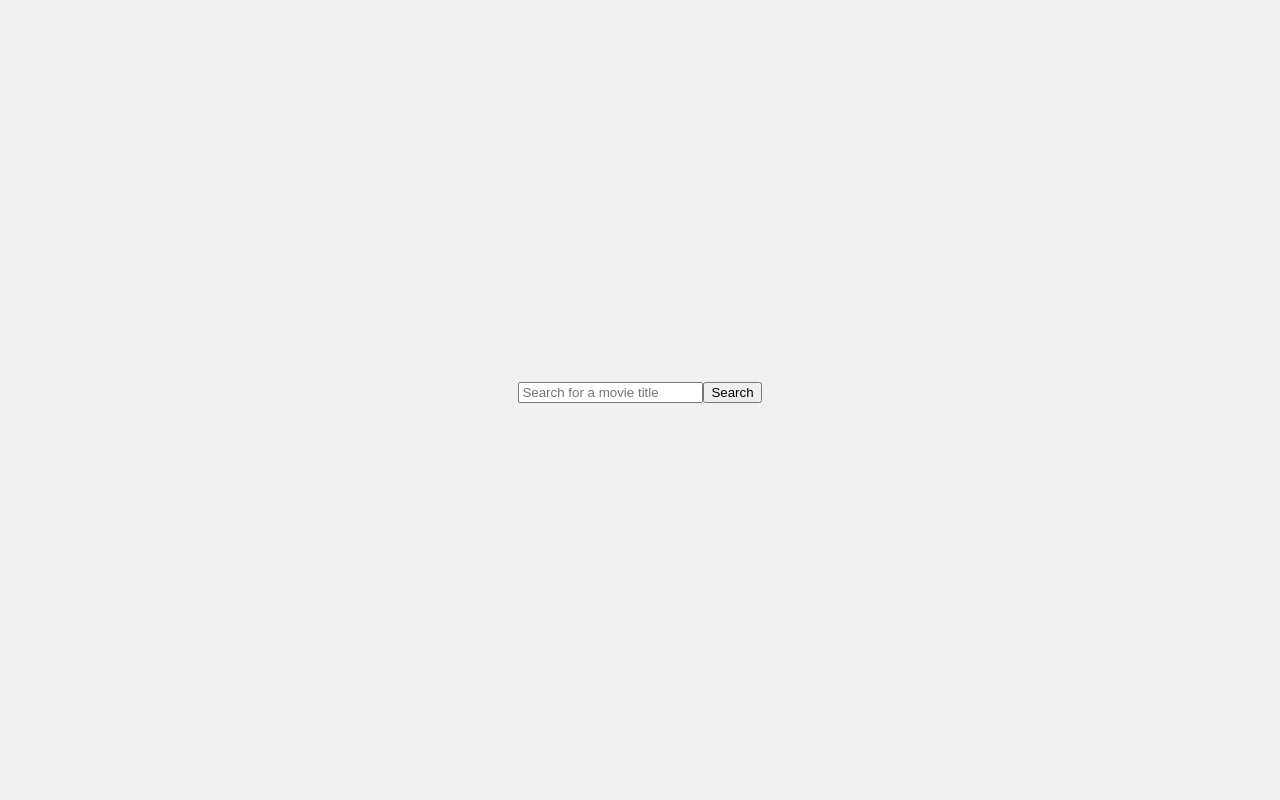
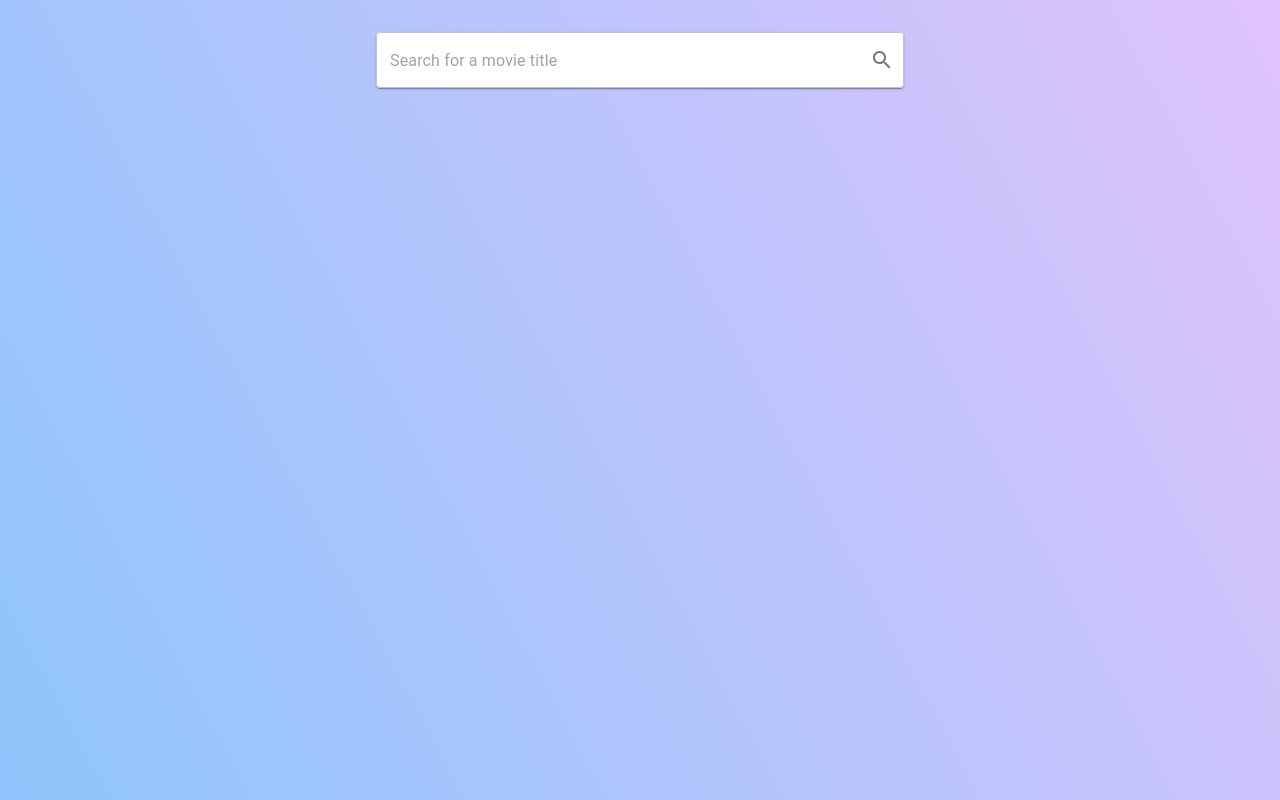
Before and after one commit to tholene/omdb-react-app, a React (Create React App) app: page / in a window 1280 px wide. Built offline with nearby package versions, Linux system fonts and the light colour scheme.

Commit message:
Style Movie List

```diff
--- a/package.json
+++ b/package.json
@@ -5,6 +5,8 @@
   "dependencies": {
     "@emotion/react": "^11.11.4",
     "@emotion/styled": "^11.11.5",
+    "@mui/icons-material": "^5.15.15",
+    "@mui/lab": "^5.0.0-alpha.170",
     "@mui/material": "^5.15.15",
     "@tanstack/react-query": "^5.29.0",
     "@testing-library/jest-dom": "^5.14.1",
--- a/src/App.tsx
+++ b/src/App.tsx
@@ -1,16 +1,9 @@
 import React from "react";
-import styled from "@emotion/styled";
-import {RouterProvider} from "react-router-dom";
-import {router} from "./router";
-import {QueryClient, QueryClientProvider} from "@tanstack/react-query";
+import { RouterProvider } from "react-router-dom";
+import { router } from "./router";
+import { QueryClient, QueryClientProvider } from "@tanstack/react-query";
+import { AppContainer } from "./feature/common/component/AppContainer";
 
-const AppContainer = styled.div`
-    display: flex;
-    justify-content: center;
-    align-items: center;
-    height: 100vh;
-    background-color: #f0f0f0;
-`;
 
 const queryClient = new QueryClient();
 
@@ -18,7 +11,7 @@ function App() {
   return (
     <AppContainer>
       <QueryClientProvider client={queryClient}>
-                <RouterProvider router={router}/>
+        <RouterProvider router={router} />
       </QueryClientProvider>
     </AppContainer>
   );
--- /dev/null
+++ b/src/feature/common/component/AppContainer.tsx
@@ -0,0 +1,22 @@
+import { FC, PropsWithChildren } from "react";
+import { Container } from "@mui/material";
+import styled from "@emotion/styled";
+
+const GradientBackground = styled.div`
+    height: 100vh;
+    width: 100vw;
+    position: fixed;
+    background-color: #8EC5FC;
+    background-image: linear-gradient(62deg, #8EC5FC 0%, #E0C3FC 100%);
+`;
+
+const StyledContainer = styled(Container)`
+    height: 100%;
+    overflow: scroll;
+`;
+
+export const AppContainer: FC<PropsWithChildren> = (props) => (
+  <GradientBackground>
+    <StyledContainer {...props} />
+  </GradientBackground>
+);
--- /dev/null
+++ b/src/feature/common/model/Callback.ts
@@ -0,0 +1 @@
+export type Callback<R = void> = () => R;
--- /dev/null
+++ b/src/feature/common/model/CallbackWith.ts
@@ -0,0 +1 @@
+export type CallbackWith<T, R = void> = (value: T) => R;
--- /dev/null
+++ b/src/feature/movie/movie-list/component/MovieCard.tsx
@@ -0,0 +1,34 @@
+import React, { FC, useState } from "react";
+import { Movie } from "../../model/Movie";
+import { Card, CardMedia } from "@mui/material";
+import { MovieListUtil } from "../util/MovieListUtil";
+import { Link } from "react-router-dom";
+
+type MovieCardProps = {
+  movie: Movie;
+}
+
+const DEFAULT_ELEVATION = 1;
+const HOVER_ELEVATION = 20;
+
+const ROTATION_DEGREES = 5;
+const getRandomRotation = () => Math.floor(Math.random() * (2 * ROTATION_DEGREES + 1)) - ROTATION_DEGREES;
+
+export const MovieCard: FC<MovieCardProps> = ({ movie }) => {
+  const [isHovered, setIsHovered] = useState(false);
+
+  return (
+    <Card elevation={isHovered ? HOVER_ELEVATION : DEFAULT_ELEVATION}
+          sx={{
+            transition: "transform 0.2s",
+            transform: `scale(${isHovered ? 1.1 : 1}) rotate(${isHovered ? getRandomRotation() : 0}deg)`,
+            zIndex: isHovered ? 100 : undefined
+          }}
+          onMouseOver={() => setIsHovered(true)}
+          onMouseOut={() => setIsHovered(false)}>
+      <Link to={MovieListUtil.getDetailsLink(movie)}>
+        <CardMedia src={movie.imageUrl} component="img" alt={movie.title} />
+      </Link>
+    </Card>
+  );
+};
--- /dev/null
+++ b/src/feature/movie/movie-list/component/MovieGrid.tsx
@@ -0,0 +1,20 @@
+import React, { FC } from "react";
+import { Movie } from "../../model/Movie";
+import { Grid } from "@mui/material";
+import { MovieCard } from "./MovieCard";
+import { Masonry } from "@mui/lab";
+
+type MovieGridProps = {
+  movies: Movie[];
+}
+
+export const MovieGrid: FC<MovieGridProps> = ({ movies }) => {
+  return (
+    <Grid item xs={12}>
+      <Masonry columns={{ xs: 1, sm: 3, md: 4, lg: 5 }} spacing={2}>
+        {movies.map((movie) => <MovieCard key={movie.imdbId} movie={movie} />)}
+      </Masonry>
+    </Grid>
+
+  );
+};
--- /dev/null
+++ b/src/feature/movie/movie-list/component/SearchInput.tsx
@@ -0,0 +1,38 @@
+import { IconButton, InputAdornment, OutlinedInput, Paper } from "@mui/material";
+import React, { ChangeEvent, FC, KeyboardEventHandler } from "react";
+import { CallbackWith } from "../../../common/model/CallbackWith";
+import { Search } from "@mui/icons-material";
+
+type SearchInputProps = {
+  value: string;
+  onChange: CallbackWith<ChangeEvent<HTMLInputElement>>;
+  onKeyDown: KeyboardEventHandler<HTMLInputElement>;
+  onSearch: CallbackWith<string>;
+}
+
+export const SearchInput: FC<SearchInputProps> = ({ value, onChange, onKeyDown, onSearch }) => {
+  return (
+    <Paper>
+      <OutlinedInput
+        fullWidth
+        value={value}
+        onChange={onChange}
+        onKeyDown={onKeyDown}
+        id="movie-search"
+        type="text"
+        endAdornment={
+          <InputAdornment position="end">
+            <IconButton
+              aria-label="search for the movie title"
+              onClick={() => onSearch(value)}
+              edge="end"
+            >
+              <Search />
+            </IconButton>
+          </InputAdornment>
+        }
+        placeholder="Search for a movie title"
+      />
+    </Paper>
+  );
+};
--- a/src/feature/movie/movie-list/container/MovieListContainer.tsx
+++ b/src/feature/movie/movie-list/container/MovieListContainer.tsx
@@ -1,59 +1,42 @@
-import { ChangeEvent, FC, KeyboardEventHandler, useCallback, useEffect, useState } from "react";
-import { Link, useSearchParams } from "react-router-dom";
-import { Box } from "@mui/material";
-import { useMovieSearch } from "../hook/useMovieSearch";
-import { MovieListUtil } from "../util/MovieListUtil";
-
-const SEARCH_TERM_PARAM = "q";
+import React, { FC } from "react";
+import { Box, Button, CircularProgress, Grid } from "@mui/material";
+import { useMoviesSearch } from "../hook/useMoviesSearch";
+import { SearchInput } from "../component/SearchInput";
+import { MovieGrid } from "../component/MovieGrid";
 
 export const MovieListContainer: FC = () => {
-  const [searchParams, setSearchParams] = useSearchParams();
-  const [typedSearchTerm, setTypedSearchTerm] = useState<string>("");
-  const searchTerm = searchParams.get(SEARCH_TERM_PARAM) ?? "";
-
-  const { movies, fetchNextPage, hasNextPage, isLoading } = useMovieSearch(searchTerm);
-
-  useEffect(() => {
-    if (searchTerm) {
-      setTypedSearchTerm(searchTerm);
-    }
-  }, []);
-
-  const updateSearchParam = useCallback((query: string) => setSearchParams(
-    new URLSearchParams({ [SEARCH_TERM_PARAM]: query })
-  ), []);
-
-  const handleOnChange = useCallback(
-    (evt: ChangeEvent<HTMLInputElement>) => {
-      const value = evt.target.value.trimStart();
-      setTypedSearchTerm(value);
-    },
-    []
-  );
-
-  const handleOnKeyDown: KeyboardEventHandler<HTMLInputElement> = useCallback((evt) => {
-    if (evt.key === "Enter") {
-      updateSearchParam(typedSearchTerm);
-    }
-  }, [typedSearchTerm, updateSearchParam]);
+  const {
+    value,
+    onChange,
+    onKeyDown,
+    triggerSearch,
+    movies,
+    isLoading,
+    hasNextPage,
+    fetchNextPage
+  } = useMoviesSearch();
 
   return (
-    <Box>
-      <input type="text" placeholder="Search for a movie title" value={typedSearchTerm ?? undefined}
-             onChange={handleOnChange} onKeyDown={handleOnKeyDown} />
+    <Grid container spacing={4} padding={4}>
+      <Grid item xs={6} mx="25%">
+        <SearchInput value={value} onChange={onChange} onKeyDown={onKeyDown}
+                     onSearch={triggerSearch} />
+      </Grid>
 
-      <button onClick={() => updateSearchParam(typedSearchTerm)}>Search</button>
+      <MovieGrid movies={movies} />
 
-      <ul>
-        {movies.map((movie) => (
-          <li key={movie.imdbId}>
-            <Link to={MovieListUtil.getDetailsLink(movie)}>{movie.title}</Link>
-          </li>
-        ))}
-      </ul>
-
-      {isLoading && <p>Loading...</p>}
-      {hasNextPage && !isLoading && <button onClick={fetchNextPage}>Load more</button>}
-    </Box>
+      <Grid item xs={12}>
+        <Box display="flex" justifyContent="center">
+          {isLoading && <CircularProgress />}
+          {hasNextPage && !isLoading &&
+            (
+              <Button variant="contained" disableElevation onClick={fetchNextPage}>
+                Load more
+              </Button>
+            )
+          }
+        </Box>
+      </Grid>
+    </Grid>
   );
 };
--- a/src/feature/movie/movie-list/hook/useMovieSearch.ts
+++ b/src/feature/movie/movie-list/hook/useMoviesQuery.ts
@@ -3,14 +3,14 @@ import { MovieService } from "../../service/MovieService";
 import { useInfiniteQuery } from "@tanstack/react-query";
 import { QueryKey } from "../../../common/model/QueryKey";
 
-type UseMovieSearchHookReturn = {
+export type UseMoviesQueryHookReturn = {
   movies: Movie[];
   fetchNextPage: () => void;
   hasNextPage: boolean;
   isLoading: boolean;
 }
 
-export const useMovieSearch = (query: string): UseMovieSearchHookReturn => {
+export const useMoviesQuery = (query: string): UseMoviesQueryHookReturn => {
   const queryFn = async ({ pageParam = 1 }: {
     pageParam?: number
   }): Promise<Movie[]> => MovieService.queryMovies(query.trim(), pageParam);
--- /dev/null
+++ b/src/feature/movie/movie-list/hook/useMoviesSearch.ts
@@ -0,0 +1,56 @@
+import { useSearchParams } from "react-router-dom";
+import { ChangeEvent, KeyboardEventHandler, useCallback, useEffect, useState } from "react";
+import { useMoviesQuery, UseMoviesQueryHookReturn } from "./useMoviesQuery";
+import { MovieListConstants } from "../model/MovieListConstants";
+import { CallbackWith } from "../../../common/model/CallbackWith";
+
+type UseMoviesSearchHookReturn = UseMoviesQueryHookReturn & {
+  value: string;
+  triggerSearch: CallbackWith<string>;
+  onChange: CallbackWith<ChangeEvent<HTMLInputElement>>;
+  onKeyDown: KeyboardEventHandler<HTMLInputElement>;
+};
+
+export const useMoviesSearch = (): UseMoviesSearchHookReturn => {
+  const [searchParams, setSearchParams] = useSearchParams();
+  const [inputQuery, setInputQuery] = useState<string>("");
+  const urlQuery = searchParams.get(MovieListConstants.SEARCH_TERM_PARAM) ?? "";
+
+  const { movies, fetchNextPage, hasNextPage, isLoading } = useMoviesQuery(urlQuery);
+
+  // On mount effect to set input value from URL
+  useEffect(() => {
+    if (urlQuery) {
+      setInputQuery(urlQuery);
+    }
+  }, []);
+
+  const updateSearchParam = useCallback((query: string) => setSearchParams(
+    new URLSearchParams({ [MovieListConstants.SEARCH_TERM_PARAM]: query })
+  ), []);
+
+  const handleOnChange = useCallback(
+    (evt: ChangeEvent<HTMLInputElement>) => {
+      const value = evt.target.value.trimStart();
+      setInputQuery(value);
+    },
+    []
+  );
+
+  const handleOnKeyDown: KeyboardEventHandler<HTMLInputElement> = useCallback((evt) => {
+    if (evt.key === "Enter") {
+      updateSearchParam(inputQuery);
+    }
+  }, [inputQuery, updateSearchParam]);
+
+  return {
+    movies,
+    fetchNextPage,
+    hasNextPage,
+    isLoading,
+    value: inputQuery,
+    triggerSearch: updateSearchParam,
+    onChange: handleOnChange,
+    onKeyDown: handleOnKeyDown
+  };
+};
--- /dev/null
+++ b/src/feature/movie/movie-list/model/MovieListConstants.ts
@@ -0,0 +1,5 @@
+const SEARCH_TERM_PARAM = "q";
+
+export const MovieListConstants = {
+  SEARCH_TERM_PARAM
+} as const;
```
Also changed, not shown: 2 other files (tests, documents, lock files or other folders). Lines whose indentation alone changed are shown as unchanged.
